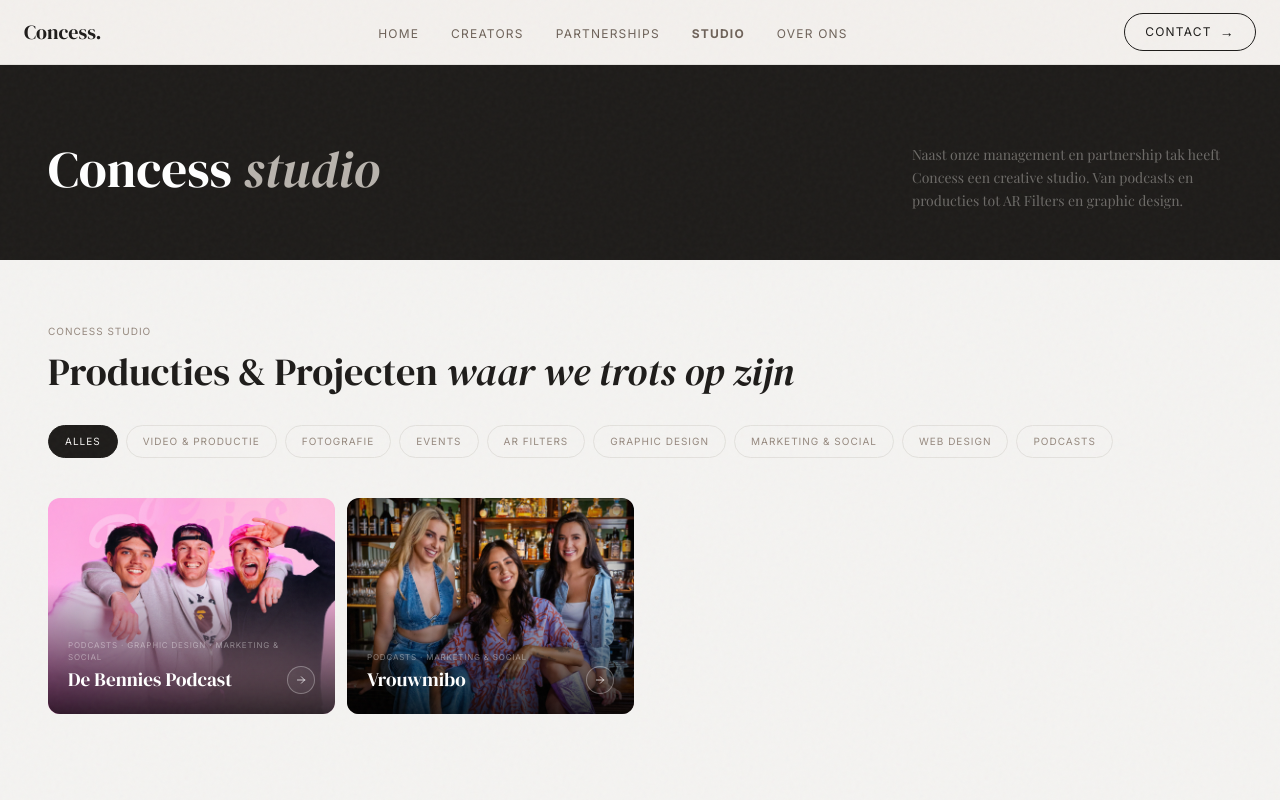
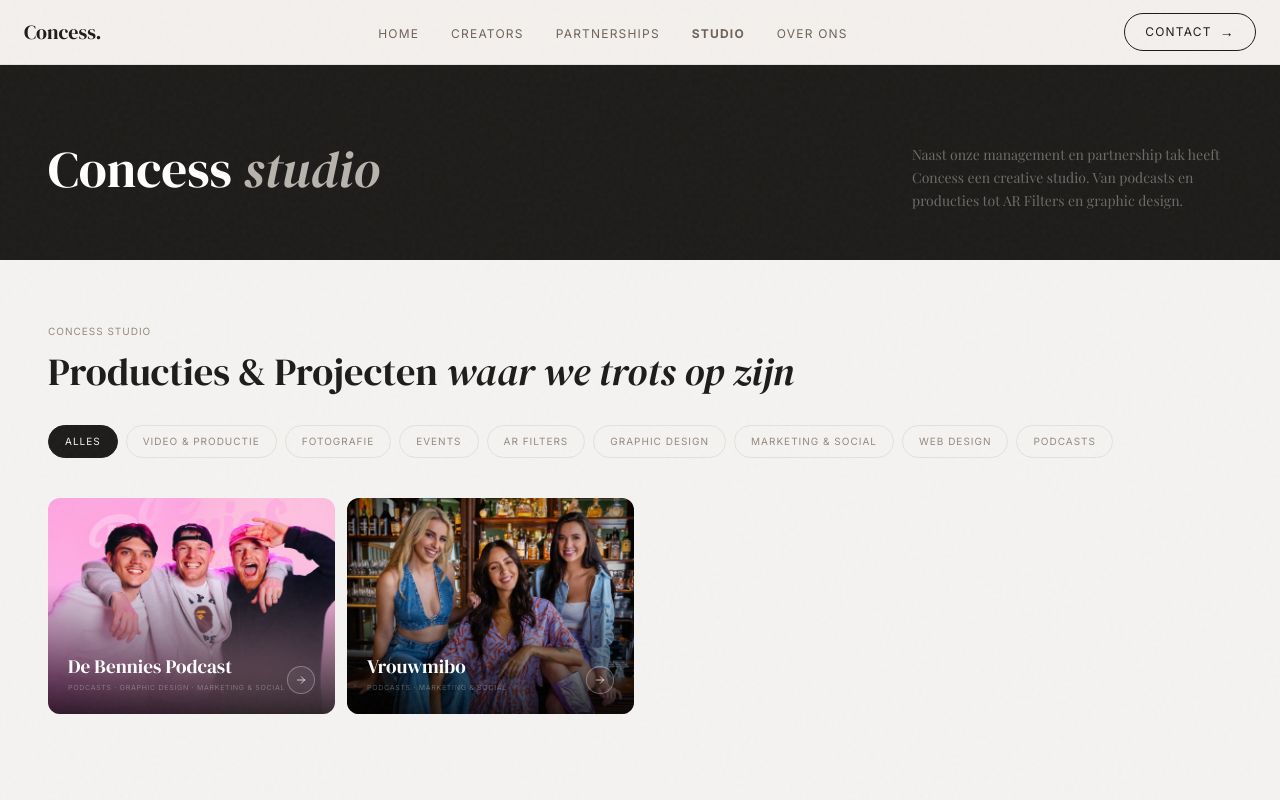
Before and after one commit to xmandysmit-tech/concess-website, a Next.js app: page /studio in a window 1280 px wide. Shown: the top 800 px of the page. Built offline with nearby package versions, Linux system fonts and the light colour scheme; a web font is replaced by a local one.

Commit message:
Studio tiles: tags kleiner onder titel, 1 regel

```diff
--- a/app/studio/page.tsx
+++ b/app/studio/page.tsx
@@ -94,8 +94,8 @@ export default function StudioPage() {
                 <div className="absolute inset-0" style={{ background: "linear-gradient(to top, rgba(0,0,0,0.8) 0%, transparent 60%)" }} />
                 <div className="absolute bottom-0 left-0 right-0 p-5 flex items-end justify-between">
                   <div>
-                    <span className="text-[8px] tracking-widest uppercase text-white/40 block mb-0.5">{c.tags.join(" · ")}</span>
                     <h3 className="text-white" style={{ fontFamily: "'DM Serif Display', Georgia, serif", fontSize: "1.2rem" }}>{c.title}</h3>
+                    <span className="text-[7px] tracking-widest uppercase text-white/30 block mt-0.5 truncate">{c.tags.join(" · ")}</span>
                   </div>
                   <div className="flex-shrink-0 w-7 h-7 rounded-full flex items-center justify-center" style={{ border: "1px solid rgba(255,255,255,0.3)", background: "rgba(255,255,255,0.06)" }}>
                     <svg width="10" height="10" viewBox="0 0 14 14" fill="none"><path d="M2 7H12M12 7L7.5 2.5M12 7L7.5 11.5" stroke="white" strokeWidth="1" strokeLinecap="round" strokeLinejoin="round"/></svg>
```
